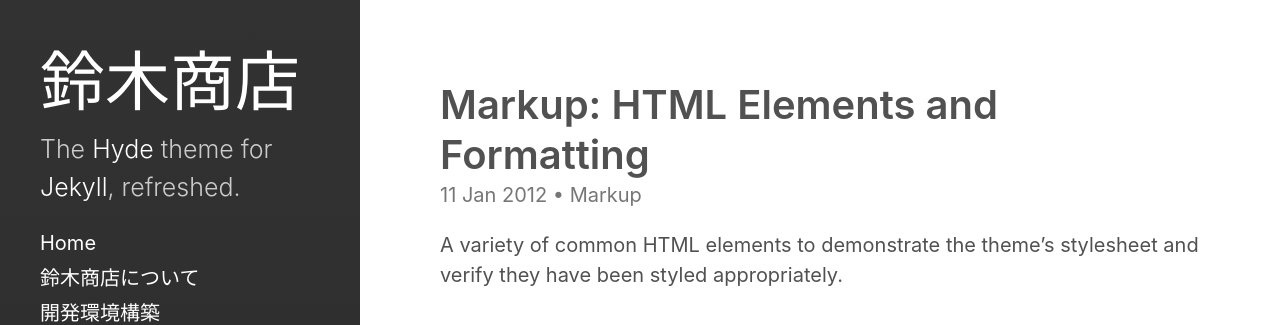
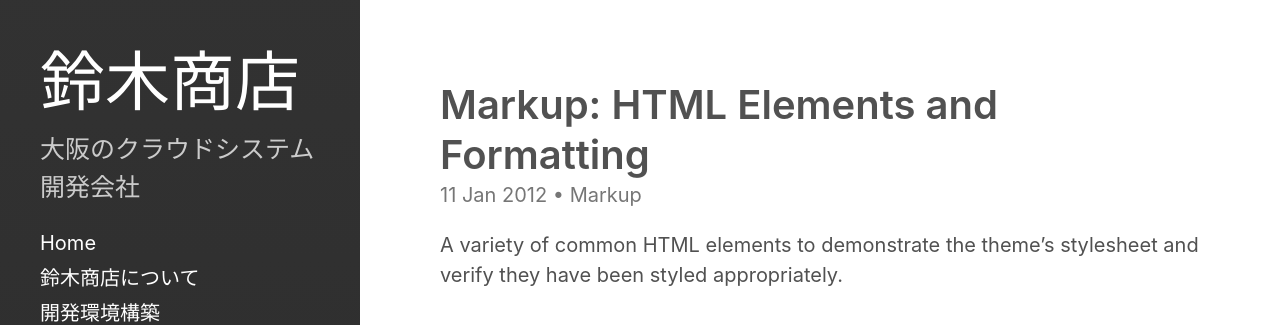
Before and after one commit to yoshikuniSAKATO/web-development-tutorial, a Jekyll site: the page built from docs/_posts/2012-01-11-markup-html-elements-and-formatting.md, in a window 1280 px wide. Shown: the top 325 px of the page. Built offline with Jekyll 4.4.1, drawn with Linux system fonts in a browser that asks for light colours.

Commit message:
docs編集

```diff
--- a/docs/_config.yml
+++ b/docs/_config.yml
@@ -5,12 +5,8 @@ highlighter:      rouge
 # Setup
 title:            鈴木商店
 tagline:          'A Jekyll theme'
-description:      'The <a href="http://hyde.getpoole.com" target="_blank">Hyde</a> theme for <a href="http://jekyllrb.com" target="_blank">Jekyll</a>, refreshed.'
+description:      '大阪のクラウドシステム開発会社'
 url:              https://suzukishouten.github.io/web-development-tutorial/
-
-paginate:         5
-# paginate_path:    '/page:num'
-                    # Or '/blog/page:num' if you want to move your index pages
 
 plugins:
   - jekyll-feed
--- a/docs/_sass/hydeout/_type.scss
+++ b/docs/_sass/hydeout/_type.scss
@@ -8,6 +8,7 @@ h1, h2, h3, h4, h5, h6, .site-title {
   line-height: 1.25;
   color: $heading-color;
   text-rendering: optimizeLegibility;
+  font-family: -apple-system,BlinkMacSystemFont,"Segoe UI","Roboto","Oxygen","Ubuntu","Cantarell","Fira Sans","Droid Sans","Helvetica Neue",Arial,sans-serif;
 }
 
 h1 {
```
